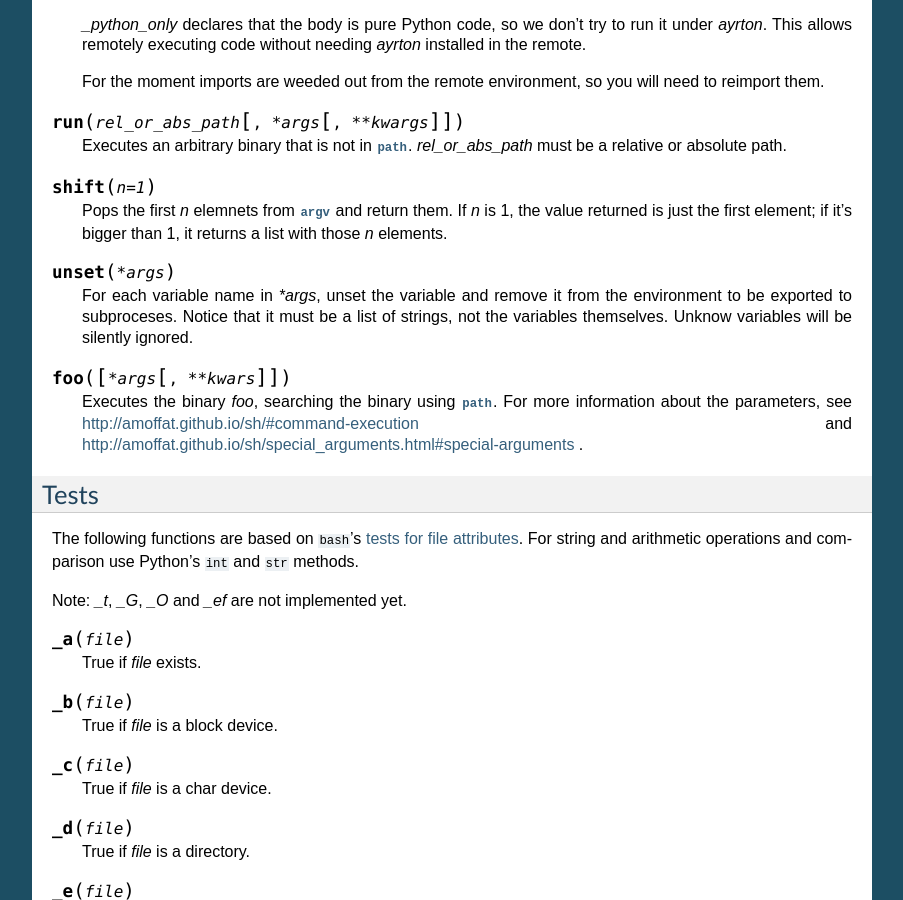
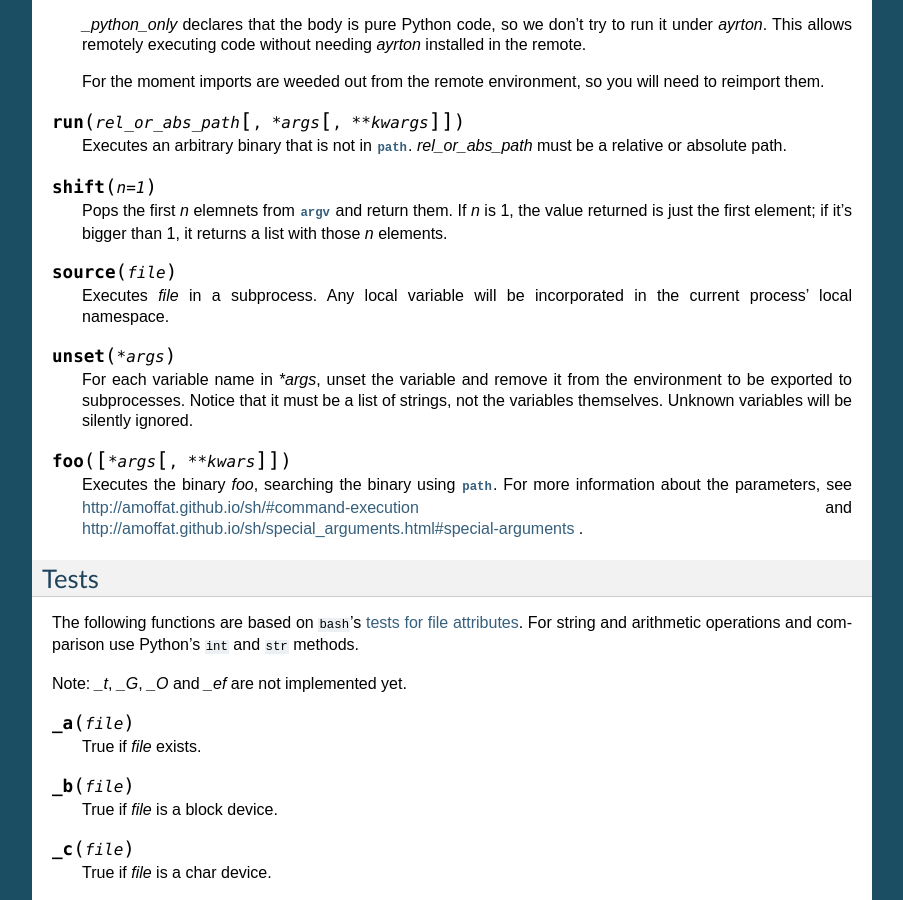
Before and after one commit to StyXman/ayrton, a Sphinx documentation site: the page built from doc/source/reference.rst, in a window 1280 px wide and 900 px high, scrolled down 1196 px. Shown: the whole window, without its empty margins (198-1101 px from the left). Built offline with Sphinx 7.4.7, drawn with Linux system fonts in a browser that asks for light colours.

Commit message:
+ source(), with tests and doc.

```diff
--- a/ayrton/__init__.py
+++ b/ayrton/__init__.py
@@ -199,7 +199,7 @@ def polute (d):
                               '_N', '_S', '_nt', '_ot' ],
         'ayrton.expansion': [ 'bash', ],
         'ayrton.functions': [ 'cd', 'export', 'option', 'remote', 'run', 'shift',
-                              'unset', ],
+                              'source', 'unset', ],
         'ayrton': [ 'Capture', ],
         'sh': [ 'CommandNotFound', ],
         }
--- a/doc/source/reference.rst
+++ b/doc/source/reference.rst
@@ -100,11 +100,16 @@ Functions
     1, the value returned is just the first element; if it's bigger than 1, it
     returns a list with those *n* elements.
 
+.. py:function:: source (file)
+
+    Executes *file* in a subprocess. Any local variable will be incorporated in
+    the current process' local namespace.
+
 .. py:function:: unset (*args)
 
     For each variable name in *\*args*, unset the variable and remove it from
-    the environment to be exported to subproceses. Notice that it must be a list
-    of strings, not the variables themselves. Unknow variables will be silently
+    the environment to be exported to subprocesses. Notice that it must be a list
+    of strings, not the variables themselves. Unknown variables will be silently
     ignored.
 
 .. py:function:: foo ([*args, [**kwars]])
```
Also changed, not shown: 2 other files.
